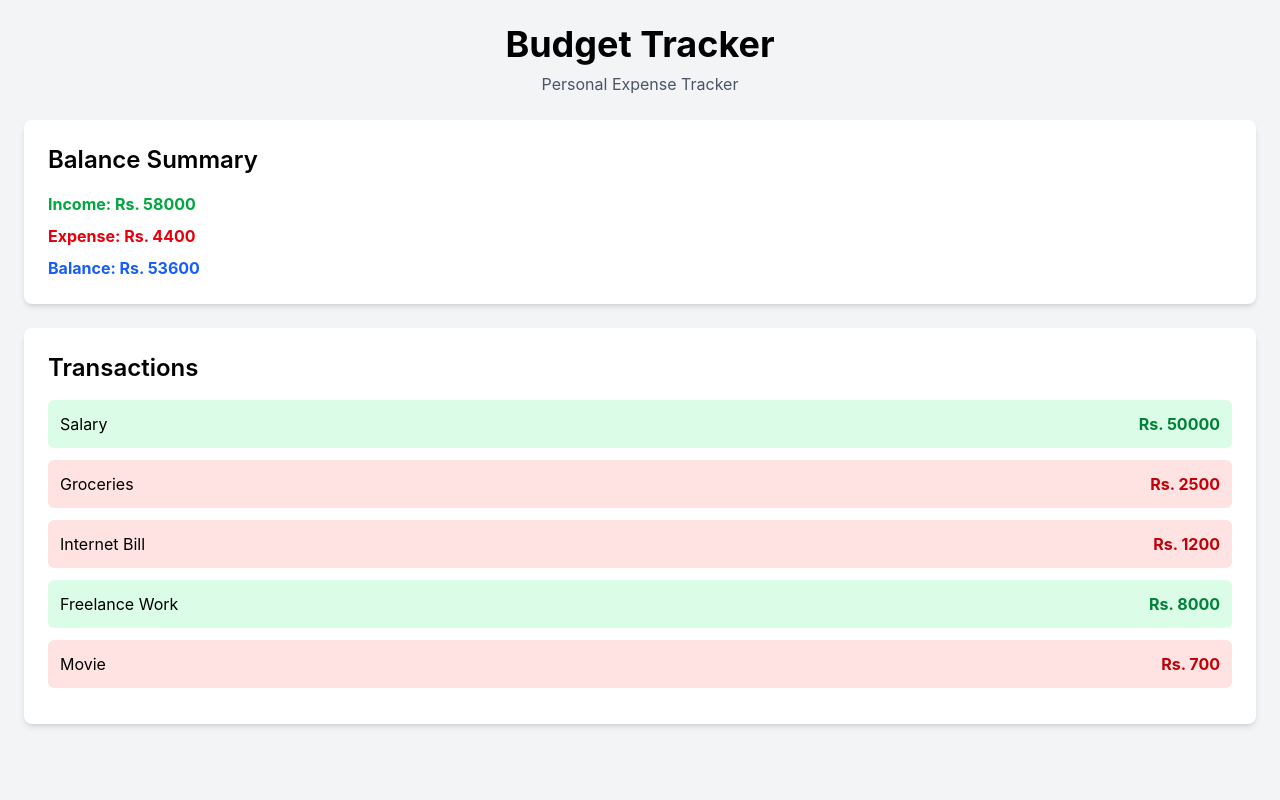
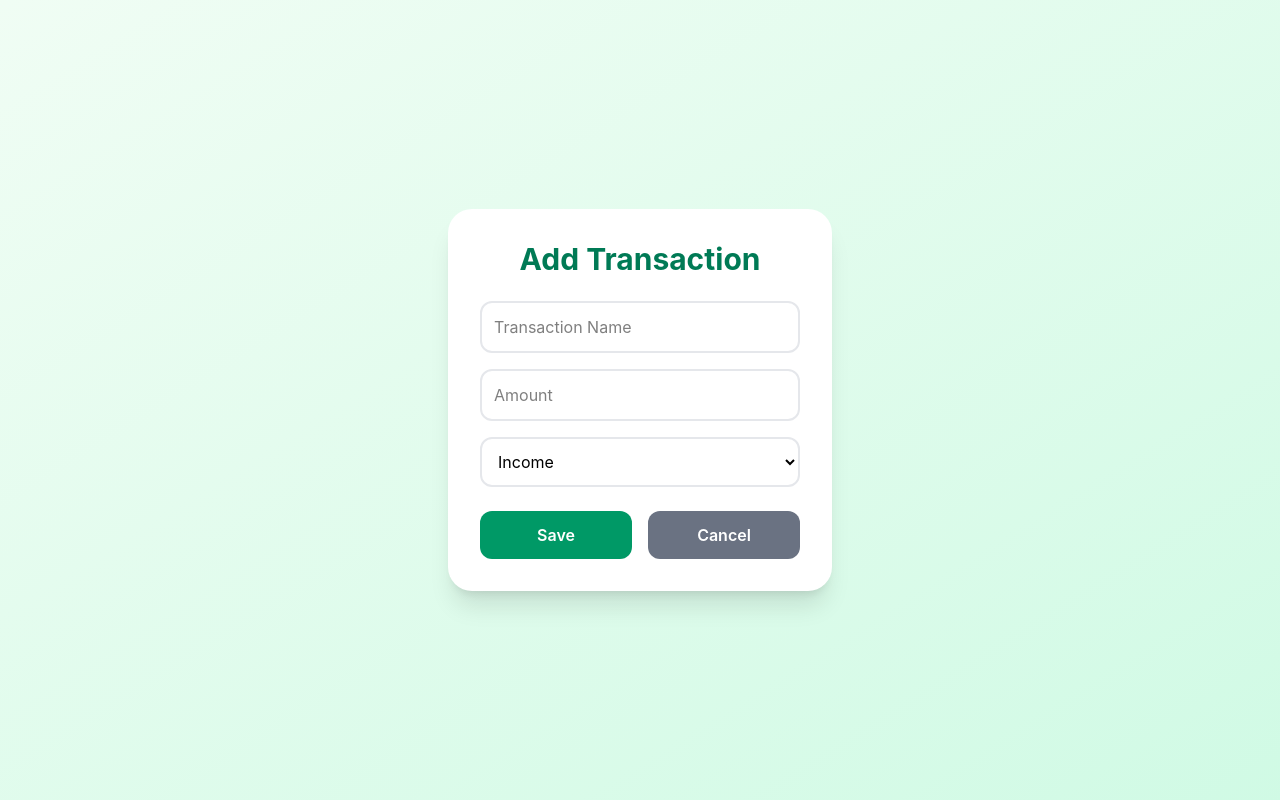
Before and after one commit to lazana-stha/Budget-Tracker, a React app in the folder frontend/: page /add in a window 1280 px wide. Built offline with nearby package versions, Linux system fonts and the light colour scheme; the HTML template or start-up script is replaced by a standard one.

Commit message:
Add useState for transaction data

```diff
--- a/frontend/package.json
+++ b/frontend/package.json
@@ -13,6 +13,7 @@
     "@tailwindcss/vite": "^4.3.1",
     "react": "^19.2.6",
     "react-dom": "^19.2.6",
+    "react-router-dom": "^7.18.0",
     "recharts": "^3.8.1",
     "tailwindcss": "^4.3.1"
   },
--- a/frontend/src/App.jsx
+++ b/frontend/src/App.jsx
@@ -1,24 +1,40 @@
+import { useState } from "react";
 import BalanceSummary from "./components/BalanceSummary";
 import TransactionList from "./components/TransactionList";
+import Button from "./components/Button";
 
 function App() {
-  const transactions = [
+  const [transactions] = useState([
     { id: 1, title: "Salary", amount: 50000, type: "income" },
     { id: 2, title: "Groceries", amount: 2500, type: "expense" },
     { id: 3, title: "Internet Bill", amount: 1200, type: "expense" },
     { id: 4, title: "Freelance Work", amount: 8000, type: "income" },
     { id: 5, title: "Movie", amount: 700, type: "expense" },
-  ];
+  ]);
 
   return (
-    <div className="min-h-screen bg-gray-100 p-6">
-      <h1 className="text-4xl font-bold text-center mb-2">Budget Tracker</h1>
+    <div className="min-h-screen bg-gradient-to-br from-green-50 to-emerald-100 py-10 px-5">
 
-      <p className="text-center text-gray-600 mb-6">Personal Expense Tracker</p>
+      <div className="max-w-4xl mx-auto">
 
-      <BalanceSummary />
+        <h1 className="text-5xl font-extrabold text-center text-emerald-700">
+          Budget Tracker
+        </h1>
 
-      <TransactionList transactions={transactions} />
+        <p className="text-center text-gray-600 mt-2 mb-8">
+          Personal Expense Tracker
+        </p>
+
+        <div className="flex justify-center mb-8">
+          <Button />
+        </div>
+
+        <BalanceSummary />
+
+        <TransactionList transactions={transactions} />
+
+      </div>
+
     </div>
   );
 }
--- a/frontend/src/components/BalanceSummary.jsx
+++ b/frontend/src/components/BalanceSummary.jsx
@@ -4,15 +4,24 @@ function BalanceSummary() {
   const balance = income - expense;
 
   return (
-    <div className="bg-white shadow-md rounded-lg p-6 mb-6">
-      <h2 className="text-2xl font-semibold mb-4">Balance Summary</h2>
+    <div className="bg-white rounded-3xl shadow-xl p-8 mb-8">
+      <h2 className="text-2xl font-bold text-gray-700 mb-6">Balance Summary</h2>
 
-      <div className="space-y-2">
-        <p className="text-green-600 font-bold">Income: Rs. {income}</p>
+      <div className="grid md:grid-cols-3 gap-5">
+        <div className="bg-green-100 rounded-2xl p-5 text-center">
+          <p className="text-gray-600">Income</p>
+          <h3 className="text-2xl font-bold text-green-700">Rs. {income}</h3>
+        </div>
 
-        <p className="text-red-600 font-bold">Expense: Rs. {expense}</p>
+        <div className="bg-red-100 rounded-2xl p-5 text-center">
+          <p className="text-gray-600">Expense</p>
+          <h3 className="text-2xl font-bold text-red-700">Rs. {expense}</h3>
+        </div>
 
-        <p className="text-blue-600 font-bold">Balance: Rs. {balance}</p>
+        <div className="bg-emerald-100 rounded-2xl p-5 text-center">
+          <p className="text-gray-600">Balance</p>
+          <h3 className="text-2xl font-bold text-emerald-700">Rs. {balance}</h3>
+        </div>
       </div>
     </div>
   );
--- /dev/null
+++ b/frontend/src/components/Button.jsx
@@ -0,0 +1,11 @@
+import { Link } from "react-router-dom";
+
+export default function Button() {
+  return (
+    <Link to="/add">
+      <button className="bg-emerald-600 hover:bg-emerald-700 transition text-white font-semibold px-8 py-3 rounded-xl shadow-lg">
+        + Add Transaction
+      </button>
+    </Link>
+  );
+}
--- a/frontend/src/components/TransactionItem.jsx
+++ b/frontend/src/components/TransactionItem.jsx
@@ -1,20 +1,27 @@
 function TransactionItem({ transaction }) {
   return (
     <div
-      className={`flex justify-between items-center p-3 mb-3 rounded-md
-      ${transaction.type === "income" ? "bg-green-100" : "bg-red-100"}`}
+      className={`flex justify-between items-center rounded-2xl p-5 shadow-md transition hover:scale-[1.02]
+
+      ${
+        transaction.type === "income"
+          ? "bg-green-50 border-l-8 border-green-500"
+          : "bg-red-50 border-l-8 border-red-500"
+      }`}
     >
-      <span>{transaction.title}</span>
+      <div>
+        <h3 className="font-semibold text-lg">{transaction.title}</h3>
 
-      <span
-        className={
-          transaction.type === "income"
-            ? "text-green-700 font-bold"
-            : "text-red-700 font-bold"
-        }
+        <p className="text-gray-500 capitalize">{transaction.type}</p>
+      </div>
+
+      <div
+        className={`font-bold text-xl
+
+        ${transaction.type === "income" ? "text-green-700" : "text-red-700"}`}
       >
         Rs. {transaction.amount}
-      </span>
+      </div>
     </div>
   );
 }
--- a/frontend/src/components/TransactionList.jsx
+++ b/frontend/src/components/TransactionList.jsx
@@ -2,12 +2,16 @@ import TransactionItem from "./TransactionItem";
 
 function TransactionList({ transactions }) {
   return (
-    <div className="bg-white shadow-md rounded-lg p-6">
-      <h2 className="text-2xl font-semibold mb-4">Transactions</h2>
+    <div className="bg-white rounded-3xl shadow-xl p-8">
+      <h2 className="text-2xl font-bold text-gray-700 mb-6">
+        Recent Transactions
+      </h2>
 
-      {transactions.map((transaction) => (
-        <TransactionItem key={transaction.id} transaction={transaction} />
-      ))}
+      <div className="space-y-4">
+        {transactions.map((transaction) => (
+          <TransactionItem key={transaction.id} transaction={transaction} />
+        ))}
+      </div>
     </div>
   );
 }
--- a/frontend/src/main.jsx
+++ b/frontend/src/main.jsx
@@ -1,10 +1,19 @@
 import { StrictMode } from "react";
 import { createRoot } from "react-dom/client";
+import { BrowserRouter, Routes, Route } from "react-router-dom";
+
+import App from "./App";
+import TransactionForm from "./pages/TransactionForm";
+
 import "./index.css";
-import App from "./App.jsx";
 
 createRoot(document.getElementById("root")).render(
   <StrictMode>
-    <App />
+    <BrowserRouter>
+      <Routes>
+        <Route path="/" element={<App />} />
+        <Route path="/add" element={<TransactionForm />} />
+      </Routes>
+    </BrowserRouter>
   </StrictMode>,
 );
--- /dev/null
+++ b/frontend/src/pages/TransactionForm.jsx
@@ -0,0 +1,49 @@
+import { useNavigate } from "react-router-dom";
+
+export default function TransactionForm() {
+  const navigate = useNavigate();
+
+  return (
+    <div className="min-h-screen bg-gradient-to-br from-green-50 to-emerald-100 flex justify-center items-center">
+      <form className="bg-white rounded-3xl shadow-xl p-8 w-96">
+        <h2 className="text-3xl font-bold text-center text-emerald-700 mb-6">
+          Add Transaction
+        </h2>
+
+        <input
+          type="text"
+          placeholder="Transaction Name"
+          className="border-2 border-gray-200 rounded-xl p-3 w-full mb-4 outline-none focus:border-emerald-500"
+        />
+
+        <input
+          type="number"
+          placeholder="Amount"
+          className="border-2 border-gray-200 rounded-xl p-3 w-full mb-4 outline-none focus:border-emerald-500"
+        />
+
+        <select className="border-2 border-gray-200 rounded-xl p-3 w-full mb-6 outline-none focus:border-emerald-500">
+          <option>Income</option>
+          <option>Expense</option>
+        </select>
+
+        <div className="flex gap-4">
+          <button
+            type="submit"
+            className="flex-1 bg-emerald-600 hover:bg-emerald-700 text-white py-3 rounded-xl font-semibold"
+          >
+            Save
+          </button>
+
+          <button
+            type="button"
+            onClick={() => navigate("/")}
+            className="flex-1 bg-gray-500 hover:bg-gray-600 text-white py-3 rounded-xl font-semibold"
+          >
+            Cancel
+          </button>
+        </div>
+      </form>
+    </div>
+  );
+}
```
Also changed, not shown: 2 other files (tests, documents, lock files or other folders).
